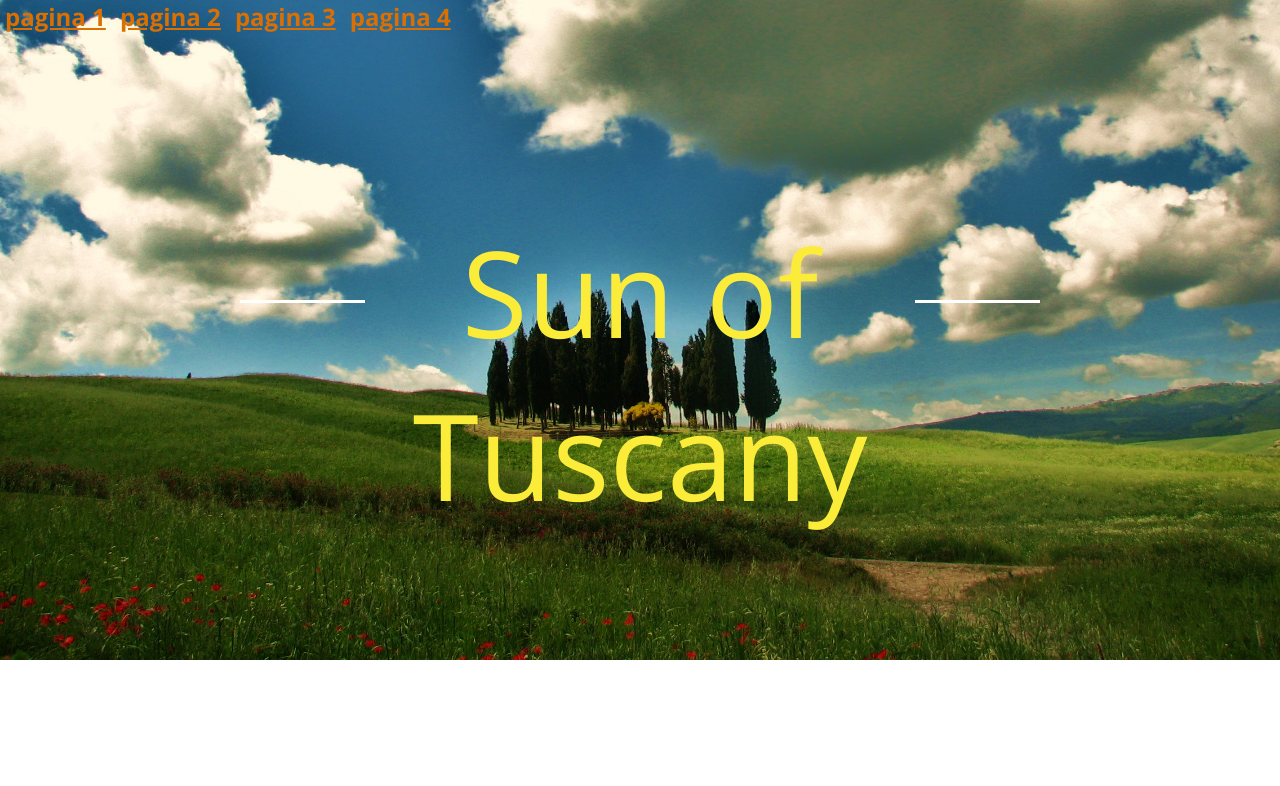
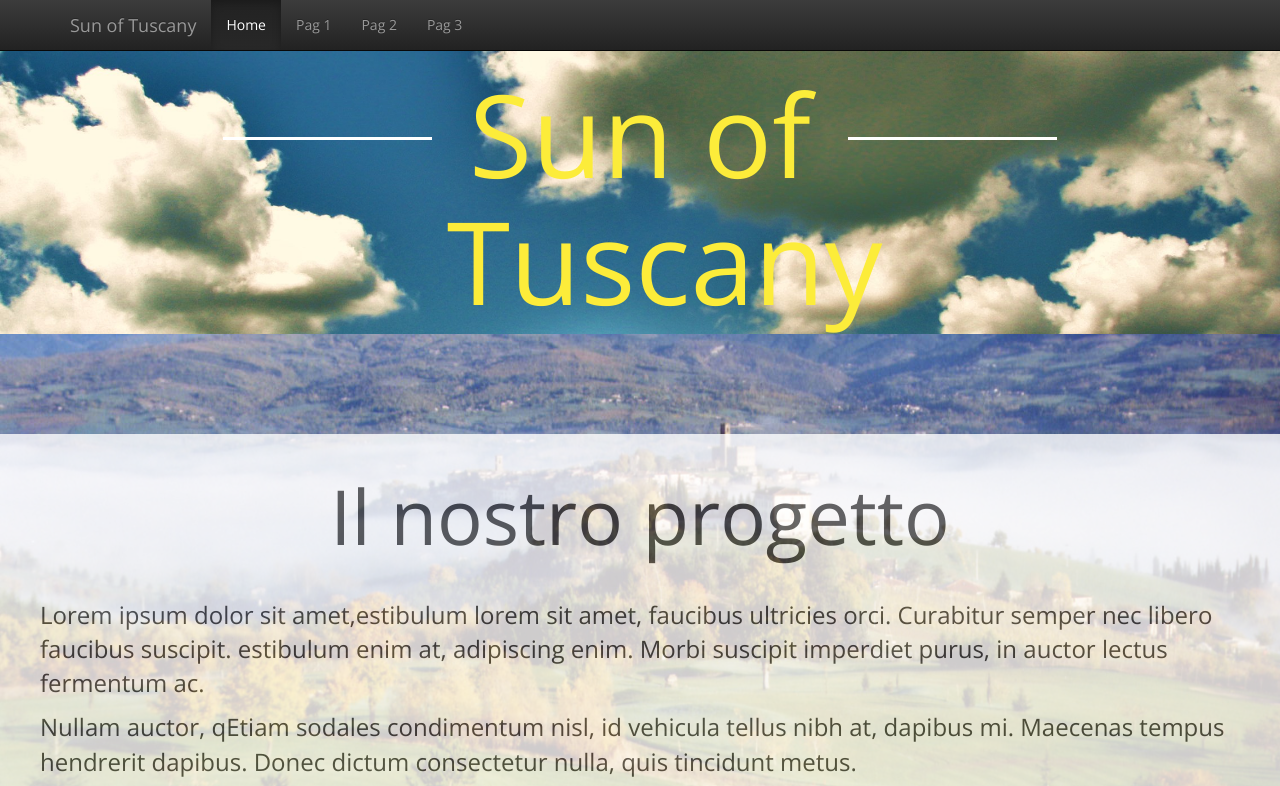
Before and after one commit to pacowoodoo/sot.github.io, a plain HTML site: page bootstrap.html in a window 1280 px wide. Shown: the top 786 px of the page. Drawn offline with nearby package versions, Linux system fonts and the light colour scheme; a web font is replaced by a local one.

Commit message:
prova con bootstrap

```diff
--- a/bootstrap.html
+++ b/bootstrap.html
@@ -3,14 +3,16 @@
     <head>
         <title>Sun of Tuscany - Presentazione</title>
         <meta charset="UTF-8">
-        <meta name="viewport" content="width=device-width">
+        <meta name="viewport" content="width=device-width, initial-scale=1">
         <link rel="author" href="https://plus.google.com/113412762172857898460"/>
-        <link rel="stylesheet" href="skin/css/presentation.css" type="text/css">
+        <link rel="stylesheet" href="skin/css/bootstrap.min.css" type="text/css">
+        <link rel="stylesheet" href="skin/css/bootstrap-theme.min.css" type="text/css">
+        <link rel="stylesheet" href="skin/css/presentationbootstrap.css" type="text/css">
 
         <script type="text/javascript" src="skin/js/greensock/TweenMax.min.js"></script>
         <script type="text/javascript" src="skin/js/jquery-1.9.1.min.js"></script>
         <script type="text/javascript" src="skin/js/jquery-ui-1.9.2.custom.min.js"></script>
-
+        <script type="text/javascript" src="skin/js/bootstrap.min.js"></script>
         <script type="text/javascript" src="skin/js/jquery.superscrollorama.js"></script>
 
         <link href='http://fonts.googleapis.com/css?family=Engagement|Open+Sans:400italic,400,600,700' rel='stylesheet' type='text/css'>
@@ -20,7 +22,7 @@
             $(document).ready(function() {
 
                 $windowHeight = $(window).height(); // returns height of HTML document
-                alert("altezza finestra"+$windowHeight);
+                //alert("altezza finestra"+$windowHeight);
 
                 $(".screenblock").height($windowHeight);
 
@@ -62,30 +64,47 @@
                         );
             });
 
-            function scrollToPage(pageNumber) {
+            function scrollToPage(pageNumber, elem) {
+                $(".navbar-nav li").removeClass("active");
                 $('body').animate({scrollTop: pageNumber * $windowHeight}, 700, 'swing', function() {
                 });
+                $(elem).parent("li").addClass("active");
             }
 
         </script>
 
     </head>
     <body>
-        <div id="topmenu">
-            <a href="javascript:void(0)" onclick="scrollToPage(0)">pagina 1</a>
-            <a href="javascript:void(0)" onclick="scrollToPage(1)">pagina 2</a>
-            <a href="javascript:void(0)" onclick="scrollToPage(2)">pagina 3</a>
-            <a href="javascript:void(0)" onclick="scrollToPage(3)">pagina 4</a>
+        <div class="navbar navbar-inverse navbar-fixed-top" role="navigation">
+            <div class="container">
+                <div class="navbar-header">
+                    <button type="button" class="navbar-toggle" data-toggle="collapse" data-target=".navbar-collapse">
+                        <span class="sr-only">Toggle navigation</span>
+                        <span class="icon-bar"></span>
+                        <span class="icon-bar"></span>
+                        <span class="icon-bar"></span>
+                    </button>
+                    <a class="navbar-brand" href="javascript:void(0)"  onclick="scrollToPage(0)">Sun of Tuscany</a>
                 </div>
-        <div id="main" class="main onepage-wrapper">
-            <section id="block0"  class="screenblock page1">
-                <div id="title">
-                    <div class="h1line">
-                        <div class="h1lineleft"></div>
-                        <h1>Sun of Tuscany</h1>
-                        <div class="h1lineright"></div>
+                <div class="collapse navbar-collapse">
+                    <ul class="nav navbar-nav">
+                        <li class="active"><a href="javascript:void(0)"  onclick="scrollToPage(0, this)">Home</a></li>
+                        <li><a href="javascript:void(0)" onclick="scrollToPage(1, this)">Pag 1</a></li>
+                        <li><a href="javascript:void(0)" onclick="scrollToPage(2, this)">Pag 2</a></li>
+                        <li><a href="javascript:void(0)" onclick="scrollToPage(3, this)">Pag 3</a></li>
+                    </ul>
+                </div><!--/.nav-collapse -->
             </div>
         </div>
+
+
+        <div id="main" class="main onepage-wrapper">
+            <section id="block0"  class="container-fluid page1">
+                <div class="col-xs-0 col-sm-2 col-m-2"></div>
+                <div class="h1line col-xs-3 col-sm-2 col-m-2"></div>
+                <div class="col-xs-6 col-sm-4 col-m-4"><h1>Sun of Tuscany</h1></div>
+                <div class="h1line col-xs-3 col-sm-2 col-m-2"></div>
+                <div class="col-xs-0 col-sm-2 col-m-2"></div>
             </section>
 
             <section id="block1"  class="screenblock page2">
--- a/skin/css/parallax.css
+++ /dev/null
@@ -1,63 +0,0 @@
-/*
-To change this license header, choose License Headers in Project Properties.
-To change this template file, choose Tools | Templates
-and open the template in the editor.
-*/
-/*
-    Created on : 24-feb-2014, 8.05.11
-    Author     : paco
-*/
-
-body{font-family: "Open Sans", Georgia; color:#444;margin: 0px;padding: 0px;}
-h1{font-size: 48px;}
-
-.screenblock{ height: 800px; padding:0px 0px 0px; text-align: center;}
-#block0{background: url("../images/vallecasentino.jpg") 0px -150px no-repeat transparent;
-        background-size: cover; color:#f6f6c3; overflow: auto;}
-#block0 h1{margin-top: 200px;}
-
-#block1{background: url("../images/castelloppinitida.jpg") 0px -150px no-repeat transparent;
-        background-size: cover;padding-top: 0;margin:0px 0px 0px;overflow: hidden;}
-#parallax-block1 {position: relative;left:0px;background-color: #fff;top:200px;
-    opacity: 0.6;-moz-opacity: 0.6;filter: alpha(opacity=6.0);padding: 20px 40px 40px;
-    overflow: hidden; margin-top: 200px;width:100%;font-size:24px;}
-
-#block2{background: url("../images/pieveromena.jpg") top left no-repeat transparent;
-        background-size: cover;overflow: auto;}
-#block2 div{margin-top: 200px;}
-
-#parallax-it-right {
-position: relative;
-font-size: 160px;
-left: 80px;
-color: #C5C3DE;
-opacity: 0.25;
--moz-opacity: 0.25;
-filter: alpha(opacity=2.5);
-overflow: hidden;
-width: 900px;
-}
-
-#parallax-it-left {
-position: relative;
-font-size: 120px;
-left: -160px;
-color: #C5C3DE;
-opacity: 0.5;
--moz-opacity: 0.5;
-filter: alpha(opacity=5);
-overflow: hidden;
-}
-
-#parallax-it {
-padding: 0;
-font-size: 80px;
-position: relative;
-}
-
-#examples-parallax {
-padding-top: 200px;
-height: 800px;
-margin-bottom: -600px;
-overflow: hidden;
-}
--- /dev/null
+++ b/skin/css/presentationbootstrap.css
@@ -0,0 +1,78 @@
+/*
+To change this license header, choose License Headers in Project Properties.
+To change this template file, choose Tools | Templates
+and open the template in the editor.
+*/
+/*
+    Created on : 24-feb-2014, 8.05.11
+    Author     : paco
+*/
+
+body{font-family: "Open Sans", Georgia; color:#444;margin: 0px;padding: 0px;}
+h1,h2,h3,h4{font-family: Engagement, "Open Sans", Georgia;text-align: center;}
+h1{font-size: 115px;font-weight: 400;}
+h2{font-size: 76px;font-weight: 400;margin: 20px 0px 40px;}
+a{}
+.h1line{/* width: 800px; */margin: auto;margin-top: 300px;}
+.h1line{border-top: 3px solid #fff;/* width: 125px; */ margin-top: 86px;}
+#block0 h1{/* width: 550px; */text-align: center;color: #FCEC3A;}
+
+.main{padding: 51px 0px;}
+
+.content-block{background-color: #fff;top: 200px;
+    opacity: 0.8;-moz-opacity: 0.8;filter: alpha(opacity=8.0);padding: 20px 40px 40px;
+    overflow: hidden; /* margin-top: 200px; */width:100%;font-size: 24px;position: relative;}
+
+#block0{background: url("../images/primaslide.jpg") 0px -300px no-repeat transparent;
+        background-size: cover; color:#f6f6c3; overflow: hidden;}
+#block1{background: url("../images/castelloppinitida.jpg") 0px -150px no-repeat transparent;
+        background-size: cover;padding-top: 0;margin:0px 0px 0px;overflow: hidden;}
+#parallax-block1 {position: relative;left:0px;}
+#block2{background: url("../images/pieveromena.jpg") top left no-repeat transparent;
+        background-size: cover;overflow: hidden;}
+#block2 div{/* margin-top: 200px; */}
+#block3{background: url("../images/terzaslide.jpg") 0px -100px no-repeat transparent;
+        background-size: cover;overflow: hidden; }
+#fly-it{margin-top: 20px;}
+#ending-parallax{margin:200px 0px 400px;}
+
+
+
+
+
+/*blocco di esempio*/
+#parallax-it-right {
+position: relative;
+font-size: 160px;
+left: 80px;
+color: #C5C3DE;
+opacity: 0.25;
+-moz-opacity: 0.25;
+filter: alpha(opacity=2.5);
+overflow: hidden;
+width: 900px;
+}
+
+#parallax-it-left {
+position: relative;
+font-size: 120px;
+left: -160px;
+color: #C5C3DE;
+opacity: 0.5;
+-moz-opacity: 0.5;
+filter: alpha(opacity=5);
+overflow: hidden;
+}
+
+#parallax-it {
+padding: 0;
+font-size: 80px;
+position: relative;
+}
+
+#examples-parallax {
+padding-top: 200px;
+height: 800px;
+margin-bottom: -600px;
+overflow: hidden;
+}
--- /dev/null
+++ b/skin/presentation.css
@@ -0,0 +1,79 @@
+/*
+To change this license header, choose License Headers in Project Properties.
+To change this template file, choose Tools | Templates
+and open the template in the editor.
+*/
+/*
+    Created on : 24-feb-2014, 8.05.11
+    Author     : paco
+*/
+
+body{font-family: "Open Sans", Georgia; color:#444;margin: 0px;padding: 0px;}
+h1,h2,h3,h4{font-family: Engagement, "Open Sans", Georgia;text-align: center;}
+h1{font-size: 120px;font-weight: 400;}
+h2{font-size: 76px;font-weight: 400;margin: 20px 0px 40px;}
+a{}
+.h1line{width: 800px;margin: auto;margin-top: 300px;}
+.h1line{border-top: 3px solid #fff;width: 125px; margin-top: 86px;}
+#block0 h1{width: 550px;text-align: center;color: #FCEC3A;}
+.screenblock{ height: 800px; padding:0px 0px 0px; }
+
+.main{padding: 54px 0px;}
+
+.content-block{background-color: #fff;top: 200px;
+    opacity: 0.8;-moz-opacity: 0.8;filter: alpha(opacity=8.0);padding: 20px 40px 40px;
+    overflow: hidden; /* margin-top: 200px; */width:100%;font-size: 24px;position: relative;}
+
+#block0{background: url("../images/primaslide.jpg") 0px -300px no-repeat transparent;
+        background-size: cover; color:#f6f6c3; overflow: hidden;}
+#block1{background: url("../images/castelloppinitida.jpg") 0px -150px no-repeat transparent;
+        background-size: cover;padding-top: 0;margin:0px 0px 0px;overflow: hidden;}
+#parallax-block1 {position: relative;left:0px;}
+#block2{background: url("../images/pieveromena.jpg") top left no-repeat transparent;
+        background-size: cover;overflow: hidden;}
+#block2 div{/* margin-top: 200px; */}
+#block3{background: url("../images/terzaslide.jpg") 0px -100px no-repeat transparent;
+        background-size: cover;overflow: hidden; }
+#fly-it{margin-top: 20px;}
+#ending-parallax{margin:200px 0px 400px;}
+
+
+
+
+
+/*blocco di esempio*/
+#parallax-it-right {
+position: relative;
+font-size: 160px;
+left: 80px;
+color: #C5C3DE;
+opacity: 0.25;
+-moz-opacity: 0.25;
+filter: alpha(opacity=2.5);
+overflow: hidden;
+width: 900px;
+}
+
+#parallax-it-left {
+position: relative;
+font-size: 120px;
+left: -160px;
+color: #C5C3DE;
+opacity: 0.5;
+-moz-opacity: 0.5;
+filter: alpha(opacity=5);
+overflow: hidden;
+}
+
+#parallax-it {
+padding: 0;
+font-size: 80px;
+position: relative;
+}
+
+#examples-parallax {
+padding-top: 200px;
+height: 800px;
+margin-bottom: -600px;
+overflow: hidden;
+}
```
Lines whose indentation alone changed are shown as unchanged.
